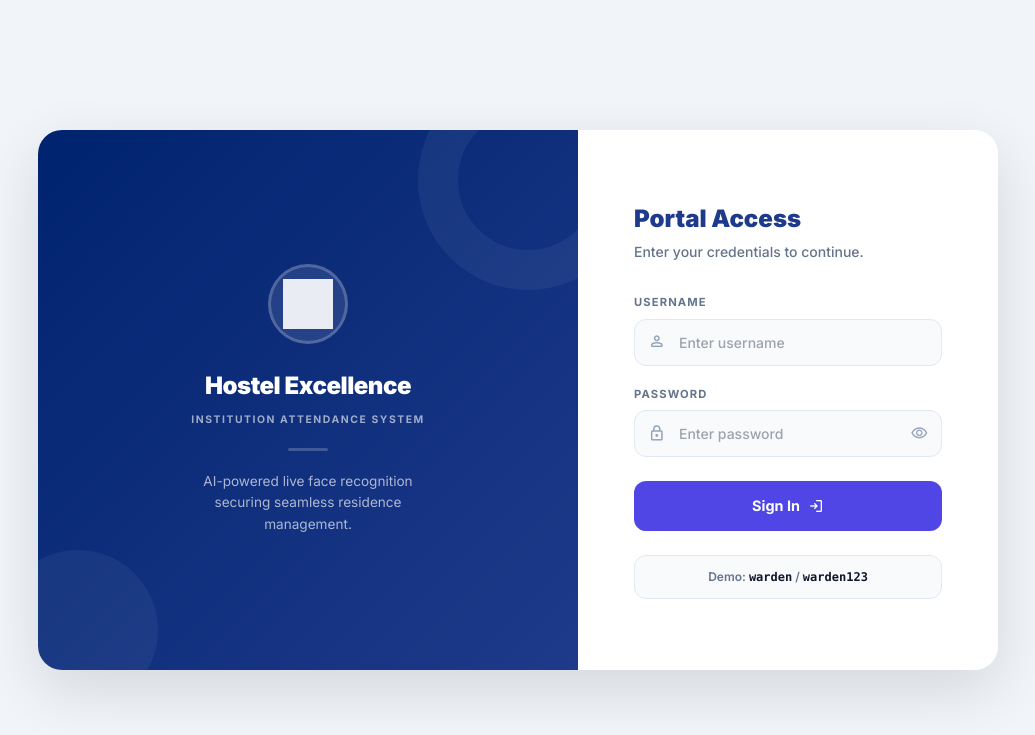
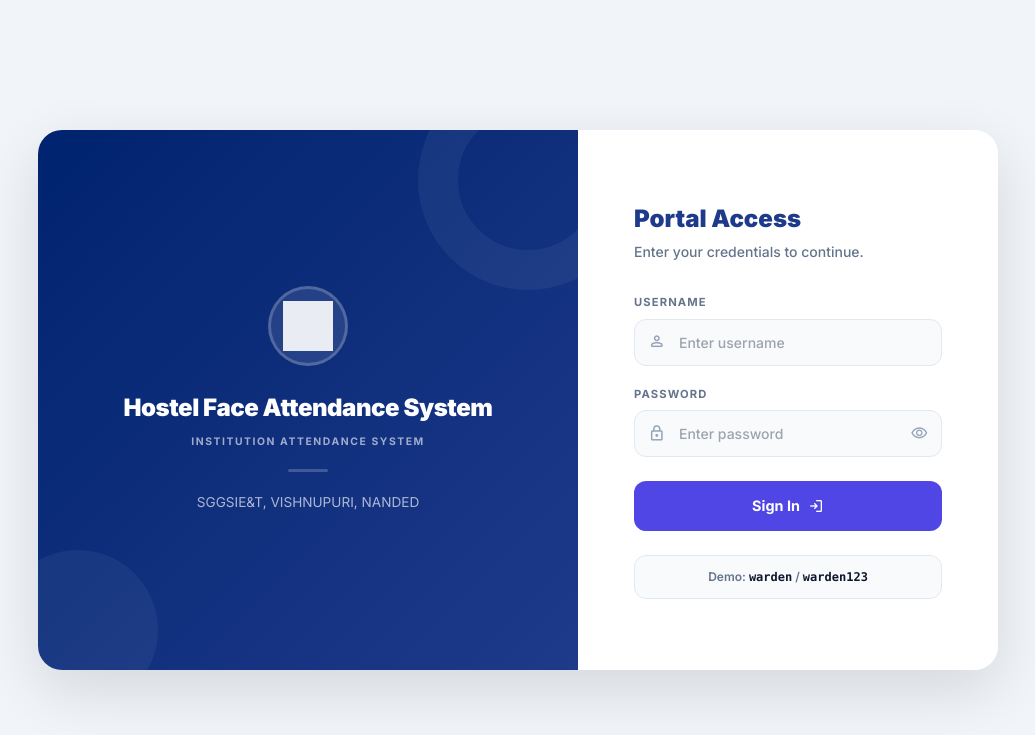
Before and after one commit to AniketSomankar-18/face_recognition_hostel_attendance_v2, a Flask app: page / in a window 1280 px wide. Shown: the top 735 px of the page, without its empty margins (122-1157 px from the left). Run offline with Flask 3, Linux system fonts and the light colour scheme; some libraries are stand-ins or nearby versions.

Commit message:
login changes

```diff
--- a/templates/login.html
+++ b/templates/login.html
@@ -98,11 +98,11 @@
                      onerror="this.style.display='none';this.nextElementSibling.style.display='block'">
                 <span class="material-symbols-rounded" style="display:none;color:white;font-size:2.5rem;">domain</span>
             </div>
-            <h1 style="font-size:1.5rem;font-weight:900;color:#fff;letter-spacing:-0.02em;margin-bottom:0.5rem;">Hostel Excellence</h1>
+            <h1 style="font-size:1.5rem;font-weight:900;color:#fff;letter-spacing:-0.02em;margin-bottom:0.5rem;">Hostel Face Attendance System</h1>
             <p style="font-size:0.65rem;color:rgba(255,255,255,0.6);font-weight:700;text-transform:uppercase;letter-spacing:0.15em;margin-bottom:1.25rem;">Institution Attendance System</p>
             <div style="width:40px;height:3px;background:rgba(255,255,255,0.2);border-radius:99px;margin-bottom:1.25rem;"></div>
             <p style="font-size:0.85rem;color:rgba(255,255,255,0.65);line-height:1.6;max-width:240px;" class="hidden md:block">
-                AI-powered live face recognition securing seamless residence management.
+                SGGSIE&T, VISHNUPURI, NANDED
             </p>
         </div>
     </div>
```
